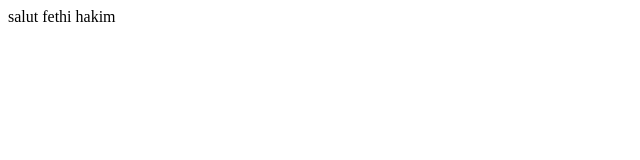
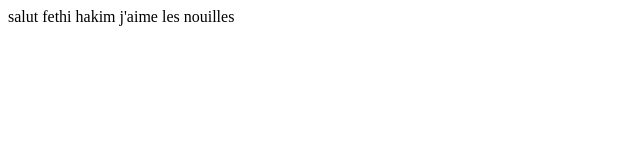
Before and after one commit to hakimyadel/jobexpress, an Angular app: page / in a window 1280 px wide. Shown: the top 160 px of the page, without its empty margins (0-640 px from the left). Built offline with nearby package versions, Linux system fonts and the light colour scheme.

Commit message:
commit test2 hakim

```diff
--- a/src/app/app.component.html
+++ b/src/app/app.component.html
@@ -1,4 +1,5 @@
 salut fethi
  hakim
+j'aime les nouilles
 
 <router-outlet></router-outlet>
```
